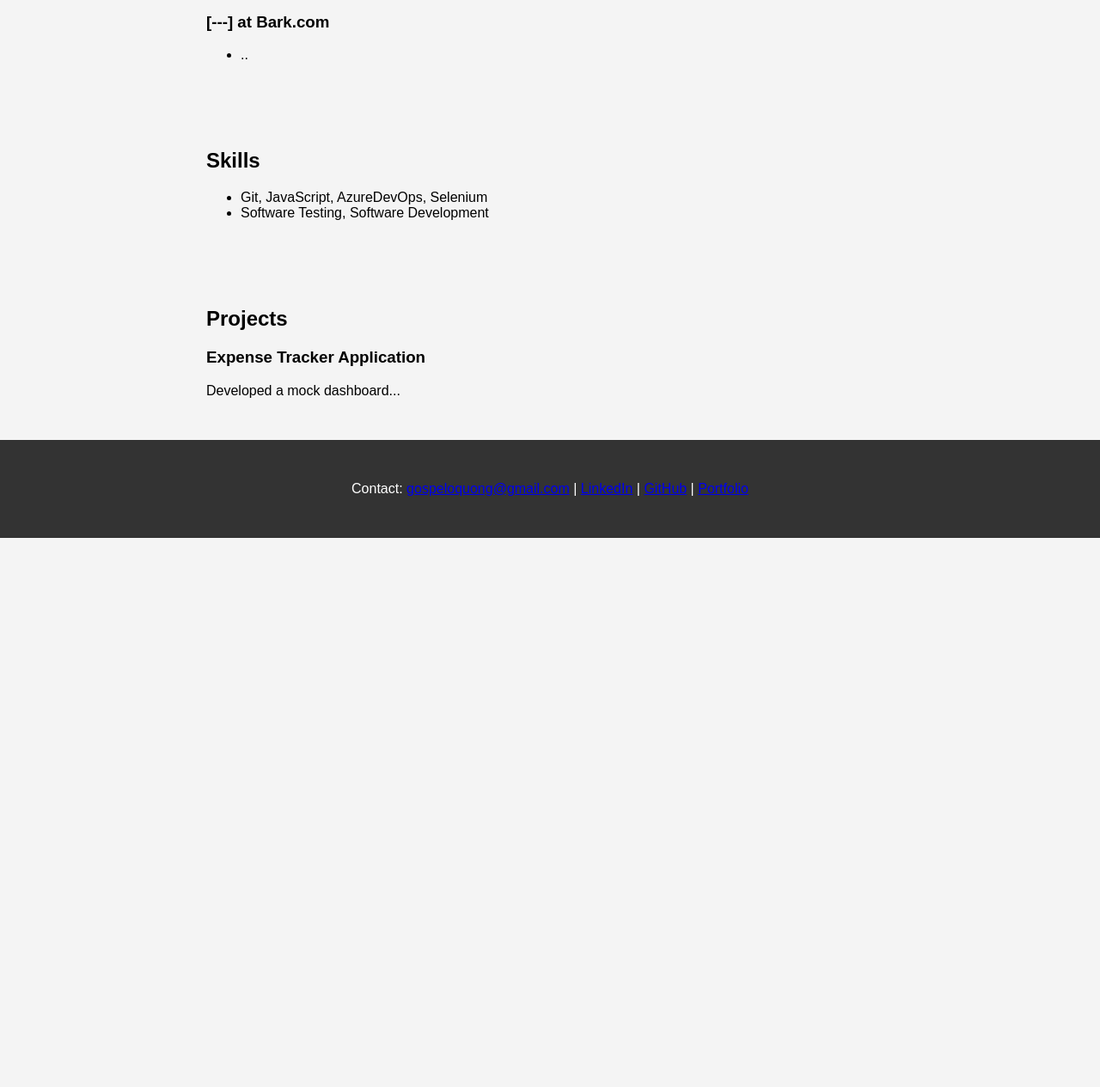
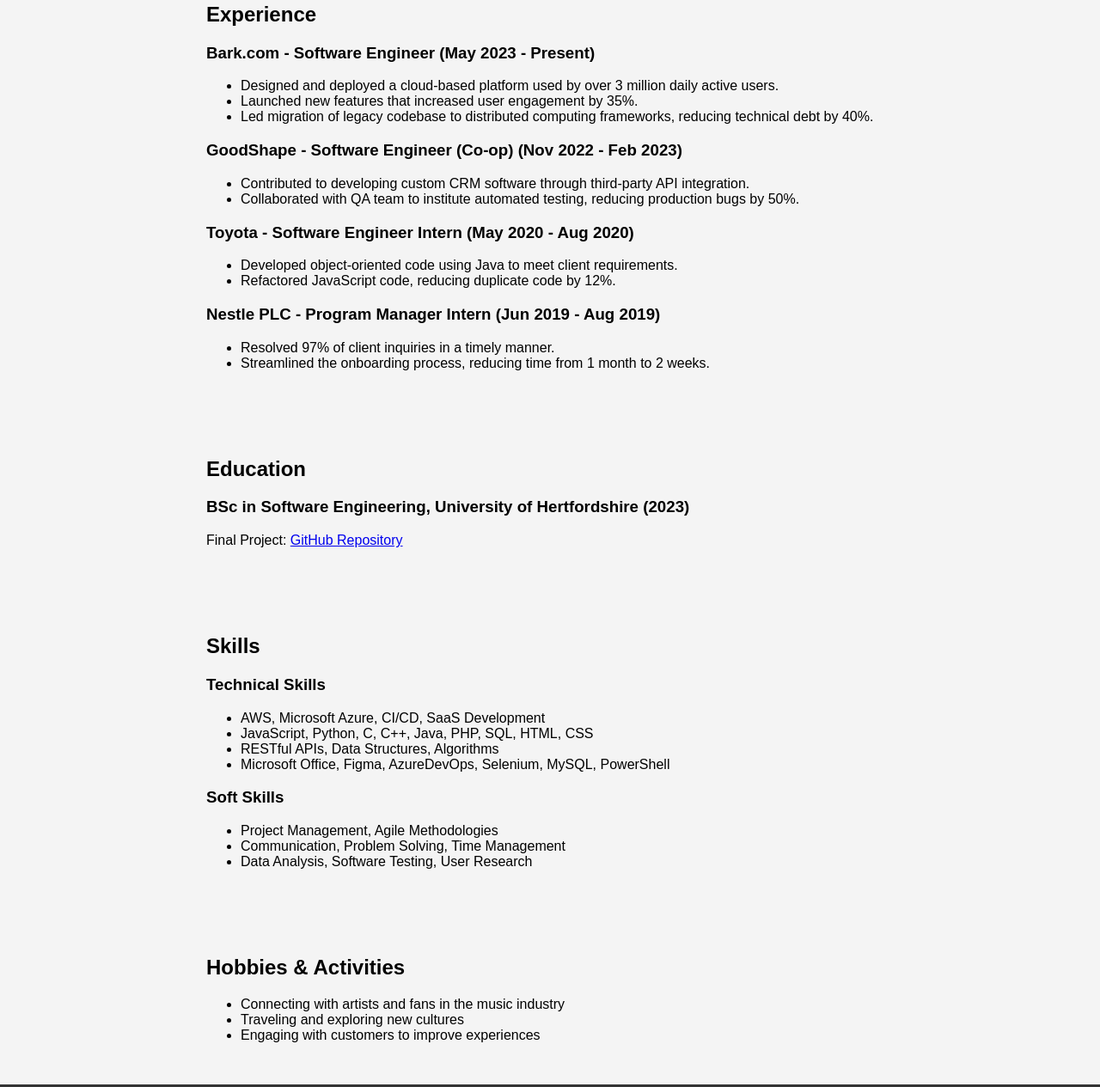
Before and after one commit to gospeloquong/gospeloquong.github.io, a plain HTML site: page index.html in a window 1280 px wide. Shown: the part 368-1633 px from the top of the page at 86% size. Before the commit the page ends 994 px from the top, so only its background shows below. Drawn offline with Linux system fonts and the light colour scheme.

Commit message:
Update index.html

```diff
--- a/index.html
+++ b/index.html
@@ -8,35 +8,76 @@
 </head>
 <body>
     <header>
-        <h1>Gospelhope Oquong</h1>
-        <p>Computer Science Graduate | Software Engineer | Customer centric Quality-Engineer</p>
+        <h1>Gospelhope David Oquong</h1>
+        <p>Software Engineer | AWS Certified Developer | Microsoft Azure Fundamentals</p>
     </header>
 
     <section id="about">
         <h2>About Me</h2>
-        <p>Hi, I’m Gospelhope Oquong, a computer science graduate with a strong foundation in building customer and user centric solutions</p>
+        <p>Hi, I’m Gospelhope Oquong, a software engineer based in London with hands-on experience in designing, developing, and launching user-centric products built on modern technologies such as Machine Learning models and Microsoft Copilot. I am passionate about delivering scalable software solutions for enterprises and optimizing engineering infrastructure.</p>
     </section>
 
     <section id="experience">
         <h2>Experience</h2>
-        <h3>[---] at Bark.com</h3>
+
+        <h3>Bark.com - Software Engineer (May 2023 - Present)</h3>
         <ul>
-            <li>..</li>
+            <li>Designed and deployed a cloud-based platform used by over 3 million daily active users.</li>
+            <li>Launched new features that increased user engagement by 35%.</li>
+            <li>Led migration of legacy codebase to distributed computing frameworks, reducing technical debt by 40%.</li>
         </ul>
+
+        <h3>GoodShape - Software Engineer (Co-op) (Nov 2022 - Feb 2023)</h3>
+        <ul>
+            <li>Contributed to developing custom CRM software through third-party API integration.</li>
+            <li>Collaborated with QA team to institute automated testing, reducing production bugs by 50%.</li>
+        </ul>
+
+        <h3>Toyota - Software Engineer Intern (May 2020 - Aug 2020)</h3>
+        <ul>
+            <li>Developed object-oriented code using Java to meet client requirements.</li>
+            <li>Refactored JavaScript code, reducing duplicate code by 12%.</li>
+        </ul>
+
+        <h3>Nestle PLC - Program Manager Intern (Jun 2019 - Aug 2019)</h3>
+        <ul>
+            <li>Resolved 97% of client inquiries in a timely manner.</li>
+            <li>Streamlined the onboarding process, reducing time from 1 month to 2 weeks.</li>
+        </ul>
+    </section>
+
+    <section id="education">
+        <h2>Education</h2>
+        <h3>BSc in Software Engineering, University of Hertfordshire (2023)</h3>
+        <p>Final Project: <a href="https://github.com/gospeloquong/final-year-project" target="_blank">GitHub Repository</a></p>
     </section>
 
     <section id="skills">
         <h2>Skills</h2>
+
+        <h3>Technical Skills</h3>
         <ul>
-            <li>Git, JavaScript, AzureDevOps, Selenium</li>
-            <li>Software Testing, Software Development</li>
+            <li>AWS, Microsoft Azure, CI/CD, SaaS Development</li>
+            <li>JavaScript, Python, C, C++, Java, PHP, SQL, HTML, CSS</li>
+            <li>RESTful APIs, Data Structures, Algorithms</li>
+            <li>Microsoft Office, Figma, AzureDevOps, Selenium, MySQL, PowerShell</li>
+        </ul>
+
+        <h3>Soft Skills</h3>
+        <ul>
+            <li>Project Management, Agile Methodologies</li>
+            <li>Communication, Problem Solving, Time Management</li>
+            <li>Data Analysis, Software Testing, User Research</li>
         </ul>
     </section>
 
-    <section id="projects">
-        <h2>Projects</h2>
-        <h3>Expense Tracker Application</h3>
-        <p>Developed a mock dashboard...</p>
+    <section id="hobbies">
+        <h2>Hobbies & Activities</h2>
+        <ul>
+            <li>Connecting with artists and fans in the music industry</li>
+            <li>Traveling and exploring new cultures</li>
+            <li>Engaging with customers to improve experiences</li>
+        </ul>
     </section>
 
     <footer>
```
